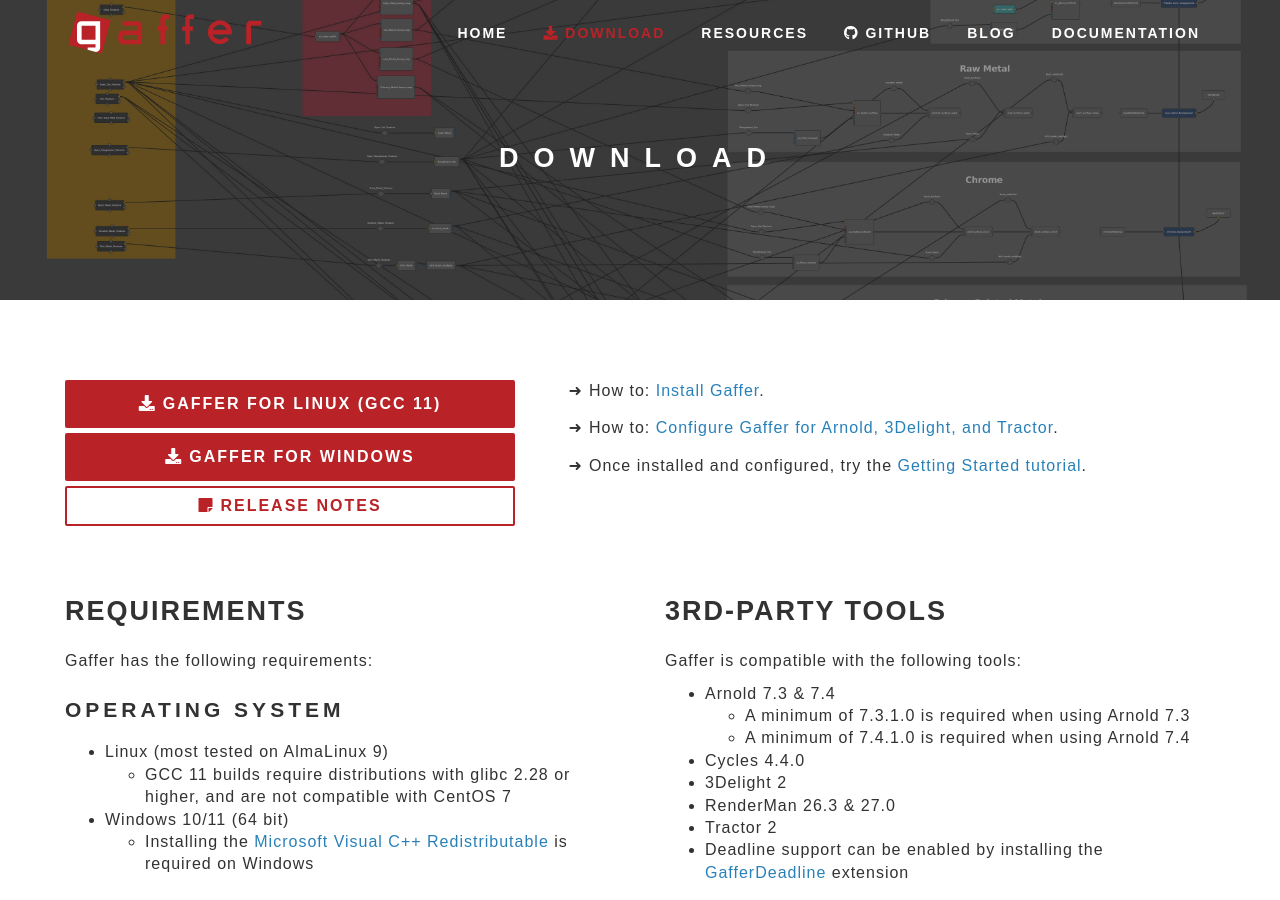
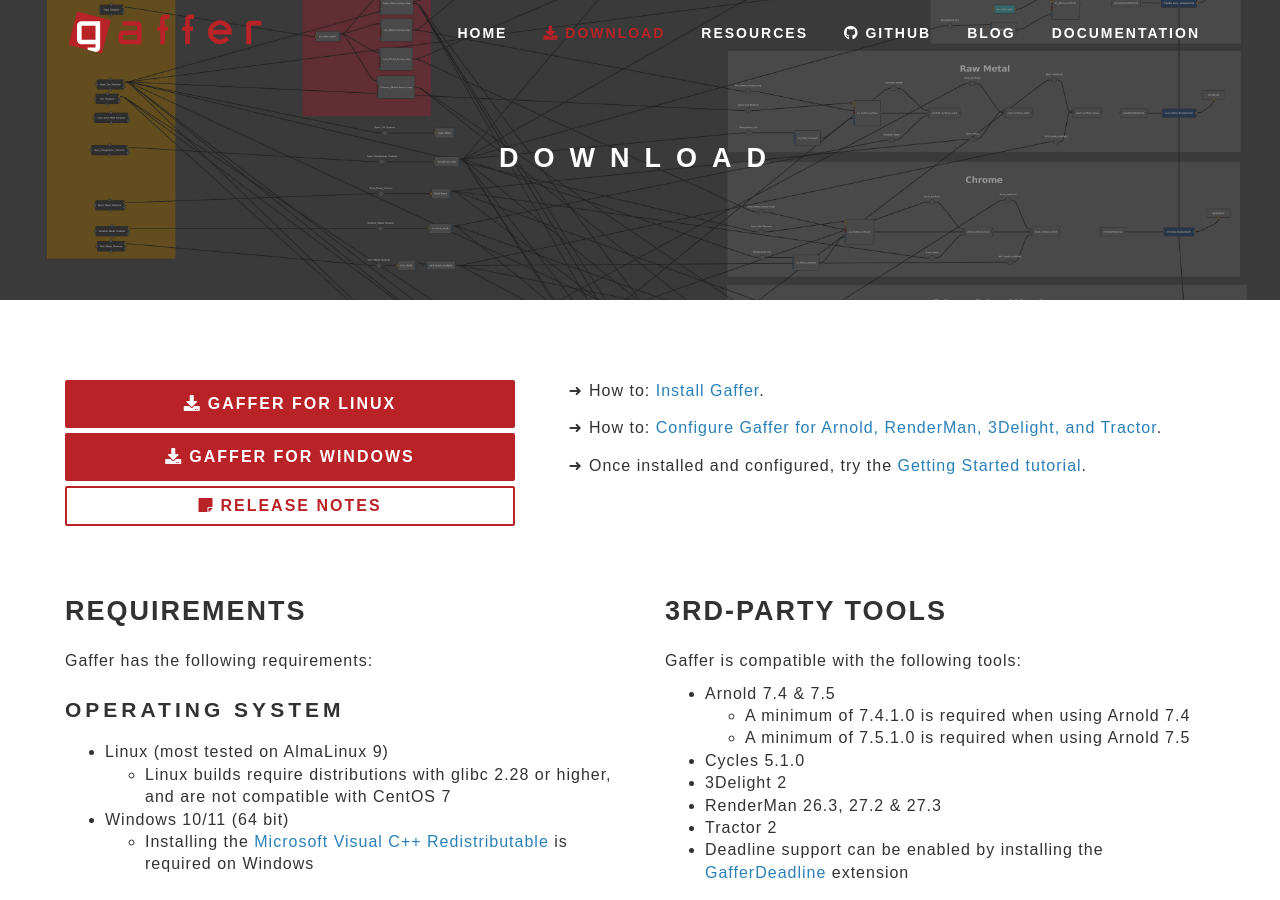
Before and after one commit to GafferHQ/gafferhq.github.io, a Jekyll site: the page built from download.html, in a window 1280 px wide and 900 px high. Built offline with Jekyll 4.4.1, drawn with Linux system fonts in a browser that asks for light colours; some web fonts are replaced.

Commit message:
Download : Update for Gaffer 1.7.0.0

```diff
--- a/download.html
+++ b/download.html
@@ -11,14 +11,14 @@
 <section id="download" class="container">
     <div class="row ptb-15 ptb-xs-30 pt-80">
         <div class="col-sm-5 pb-xs-60 text-center">
-            <a class="btn btn-block btn-lg btn-color-a" style="font-size: 16px" href="https://github.com/GafferHQ/gaffer/releases/download/{{ site.latestGafferVersion }}/gaffer-{{ site.latestGafferVersion }}-linux-gcc11.tar.gz"><i class="fa fa-download"></i>Gaffer for Linux (GCC 11)</a>
+            <a class="btn btn-block btn-lg btn-color-a" style="font-size: 16px" href="https://github.com/GafferHQ/gaffer/releases/download/{{ site.latestGafferVersion }}/gaffer-{{ site.latestGafferVersion }}-linux.tar.gz"><i class="fa fa-download"></i>Gaffer for Linux</a>
             <a class="btn btn-block btn-lg btn-color-a" style="font-size: 16px" href="https://github.com/GafferHQ/gaffer/releases/download/{{ site.latestGafferVersion }}/gaffer-{{ site.latestGafferVersion }}-windows.zip"><i class="fa fa-download"></i>Gaffer for Windows</a>
             <a class="btn btn-block btn-lg btn-color-line" style="font-size: 16px" href="https://www.gafferhq.org/documentation/{{ site.latestGafferVersion }}/ReleaseNotes/{{ site.latestGafferVersion }}.html"><i class="fa fa-sticky-note"></i>Release Notes</a>
         </div>
         <div class="col-sm-7">
             <ul style="padding-left: 1em; list-style-type:'➜'">
                 <li class="pb-15" style="padding-left: 6px;">How to: <a href="https://gafferhq.org/documentation/{{ site.latestGafferVersion }}/GettingStarted/InstallingGaffer/index.html">Install Gaffer</a>.</li>
-                <li class="pb-15" style="padding-left: 6px;">How to: <a href="https://gafferhq.org/documentation/{{ site.latestGafferVersion }}/GettingStarted/ConfiguringGafferForThirdPartyTools/index.html">Configure Gaffer for Arnold, 3Delight, and Tractor</a>.</li>
+                <li class="pb-15" style="padding-left: 6px;">How to: <a href="https://gafferhq.org/documentation/{{ site.latestGafferVersion }}/GettingStarted/ConfiguringGafferForThirdPartyTools/index.html">Configure Gaffer for Arnold, RenderMan, 3Delight, and Tractor</a>.</li>
                 <li class="pb-15" style="padding-left: 6px;">Once installed and configured, try the <a href="https://gafferhq.org/documentation/{{ site.latestGafferVersion }}/GettingStarted/TutorialAssemblingTheGafferBot/index.html">Getting Started tutorial</a>.</li>
             </ul>
         </div>
@@ -34,7 +34,7 @@
             <ul>
                 <li>Linux (most tested on AlmaLinux 9)</li>
                 <ul>
-                    <li>GCC 11 builds require distributions with glibc 2.28 or higher, and are not compatible with CentOS 7</li>
+                    <li>Linux builds require distributions with glibc 2.28 or higher, and are not compatible with CentOS 7</li>
                 </ul>
                 <li>Windows 10/11 (64 bit)</li>
                 <ul>
@@ -50,14 +50,14 @@
             <h2>3rd-Party Tools</h2>
             <p>Gaffer is compatible with the following tools:</p>
             <ul>
-                <li>Arnold 7.3 & 7.4</li>
+                <li>Arnold 7.4 & 7.5</li>
                 <ul>
-                    <li>A minimum of 7.3.1.0 is required when using Arnold 7.3</li>
                     <li>A minimum of 7.4.1.0 is required when using Arnold 7.4</li>
+                    <li>A minimum of 7.5.1.0 is required when using Arnold 7.5</li>
                 </ul>
-                <li>Cycles 4.4.0</li>
+                <li>Cycles 5.1.0</li>
                 <li>3Delight 2</li>
-                <li>RenderMan 26.3 & 27.0</li>
+                <li>RenderMan 26.3, 27.2 & 27.3</li>
                 <li>Tractor 2</li>
                 <li>Deadline support can be enabled by installing the <a href="https://github.com/hypothetical-inc/GafferDeadline">GafferDeadline</a> extension</li>
             </ul>
```
